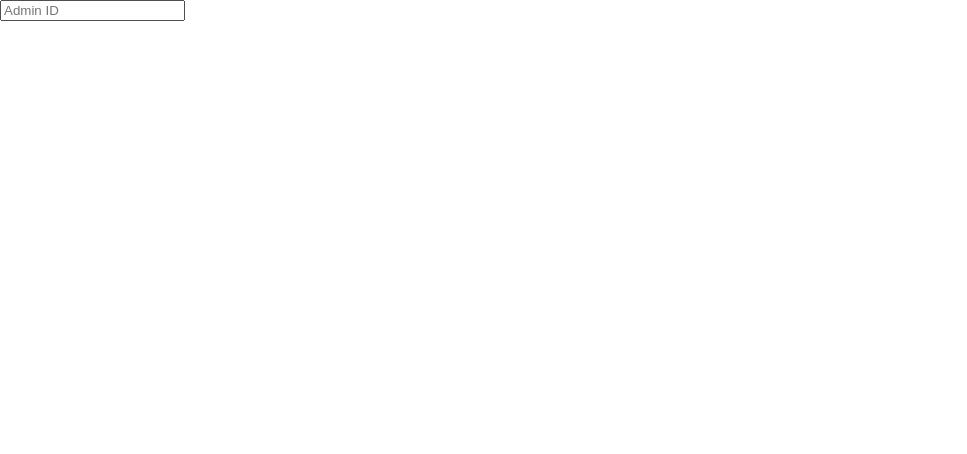
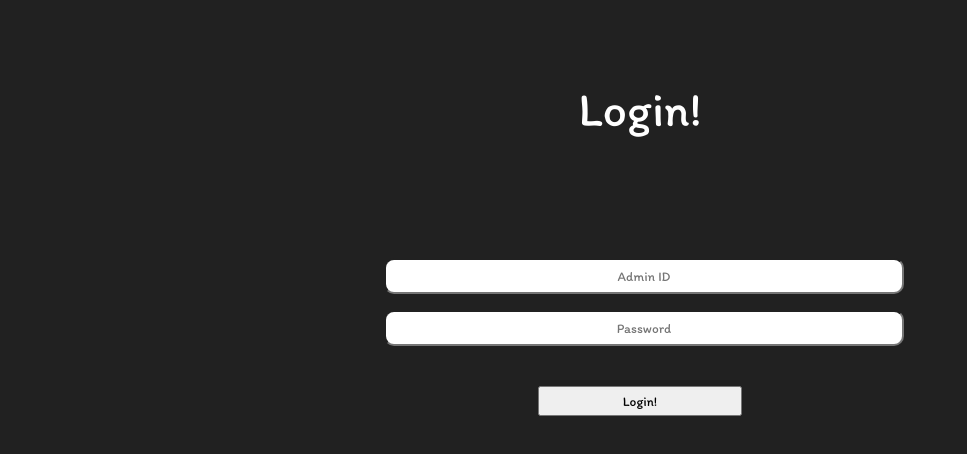
Before and after one commit to mitheelgajare/Online-Examination-System, a React (Create React App) app: page /login in a window 1280 px wide. Shown: the top 454 px of the page, without its empty margins (0-967 px from the left). Built offline with nearby package versions, Linux system fonts and the light colour scheme.

Commit message:
Added login

```diff
--- a/src/components/App.js
+++ b/src/components/App.js
@@ -6,6 +6,8 @@ import Login from "./Login";
 
 const App = () => {
   const [select, setSelect] = useState("admin");
+  const [membership, setMembership] = useState(false);
+
   return (
     <div className="">
       <Router>
--- a/src/components/Login.js
+++ b/src/components/Login.js
@@ -1,15 +1,54 @@
 import React, { useState, useEffect } from "react";
+import Data from "./members.json";
+import { useHistory } from "react-router-dom";
 
 const Login = ({ select }) => {
+  const history = useHistory();
+  const [uid, setUid] = useState("");
+  const [psw, setPsw] = useState("");
   const handleSubmit = e => {
     e.preventDefault();
+    let data = Data.filter(member => {
+      return member.role === select;
+    });
+
+    for (let item of data) {
+      if (item.uid === uid) {
+        if (item.password === psw) {
+          history.push("/test");
+          console.log("test");
+          return null;
+        } else {
+          alert("Wrong password");
+          return null;
+        }
+      }
+    }
+
+    alert(`You are either not a member or not a ${select}`);
   };
+
   let placeholder = select[0].toUpperCase() + select.substr(1) + " ID";
 
   return (
     <div className="login-page">
+      <div>Login!</div>
       <form action="" autoComplete="off" onSubmit={handleSubmit}>
-        <input type="text" placeholder={placeholder} />
+        <input
+          type="text"
+          placeholder={placeholder}
+          value={uid}
+          onChange={e => setUid(e.target.value)}
+          className="ftest"
+        />
+        <input
+          type="password"
+          placeholder="Password"
+          value={psw}
+          onChange={e => setPsw(e.target.value)}
+          className="test"
+        />
+        <button>Login!</button>
       </form>
     </div>
   );
--- /dev/null
+++ b/src/components/members.json
@@ -0,0 +1,11 @@
+[
+    {
+        "uid":"Mitheelg",
+        "password":"xyz",
+        "role":"admin"
+    },
+
+    {
+
+    }
+]
--- a/src/styles/App.css
+++ b/src/styles/App.css
@@ -73,4 +73,94 @@ body {
   margin-left: auto;
   margin-right: auto;
 }
+
+.login-page {
+  min-height: 100vh;
+  min-width: 100%;
+  background: #212121;
+  color: white;
+  font-family: "Itim", cursive;
+  text-align: center;
+  position: absolute;
+  top: 0;
+  left: 0;
+}
+
+.login-page form {
+  width: 40vw;
+  margin-left: auto;
+  margin-right: auto;
+  height: 30vh;
+  margin-top: 10vh;
+}
+
+.login-page form .test {
+  margin-top: 2vh;
+}
+
+.login-page form .ftest {
+  margin-top: 5vh;
+}
+
+.login-page input,
+.login-page button {
+  font-family: "Itim", cursive;
+}
+
+.login-page div {
+  font-size: 3rem;
+  margin-top: 10vh;
+}
+
+.login-page input {
+  height: 30px;
+  width: 100%;
+  border-radius: 10px;
+  text-align: center;
+}
+
+.login-page button {
+  height: 30px;
+  width: 40%;
+  margin-top: 5vh;
+  -webkit-transition-property: all;
+  transition-property: all;
+  -webkit-transition-duration: 1s;
+          transition-duration: 1s;
+  -webkit-animation-name: swoop;
+          animation-name: swoop;
+  -webkit-animation-duration: 2s;
+          animation-duration: 2s;
+}
+
+@-webkit-keyframes swoop {
+  0% {
+    -webkit-transform: translateX(-30vw) rotate(-360deg);
+            transform: translateX(-30vw) rotate(-360deg);
+  }
+  100% {
+    -webkit-transform: translateX(0) rotate(0deg);
+            transform: translateX(0) rotate(0deg);
+  }
+}
+
+@keyframes swoop {
+  0% {
+    -webkit-transform: translateX(-30vw) rotate(-360deg);
+            transform: translateX(-30vw) rotate(-360deg);
+  }
+  100% {
+    -webkit-transform: translateX(0) rotate(0deg);
+            transform: translateX(0) rotate(0deg);
+  }
+}
+
+.login-page button:hover {
+  background: #1156cf;
+  color: white;
+}
+
+body {
+  margin: 0;
+}
 /*# sourceMappingURL=App.css.map */
--- a/src/styles/App.scss
+++ b/src/styles/App.scss
@@ -1,3 +1,4 @@
 @import "./home";
 $main-color: #1156cf;
 $main-color2: #fcd703;
+@import "./login";
--- /dev/null
+++ b/src/styles/_login.scss
@@ -0,0 +1,70 @@
+.login-page {
+  min-height: 100vh;
+  min-width: 100%;
+  background: #212121;
+  color: white;
+  font-family: "Itim", cursive;
+  text-align: center;
+  position: absolute;
+  top: 0;
+  left: 0;
+
+  form {
+    // background: #333;
+    width: 40vw;
+    margin-left: auto;
+    margin-right: auto;
+    height: 30vh;
+    margin-top: 10vh;
+    .test {
+      margin-top: 2vh;
+    }
+    .ftest {
+      margin-top: 5vh;
+    }
+  }
+
+  input,
+  button {
+    font-family: "Itim", cursive;
+  }
+
+  div {
+    font-size: 3rem;
+    margin-top: 10vh;
+  }
+  input {
+    height: 30px;
+    width: 100%;
+    border-radius: 10px;
+    text-align: center;
+  }
+
+  button {
+    height: 30px;
+    width: 40%;
+    margin-top: 5vh;
+    transition-property: all;
+    transition-duration: 1s;
+    animation-name: swoop;
+    animation-duration: 2s;
+
+    @keyframes swoop {
+      0% {
+        transform: translateX(-30vw) rotate(-360deg);
+      }
+      100% {
+        transform: translateX(0) rotate(0deg);
+      }
+    }
+
+    &:hover {
+      background: #1156cf;
+      color: white;
+    }
+  }
+}
+
+body {
+  margin: 0;
+}
```
Also changed, not shown: 1 other file (tests, documents, lock files or other folders).
